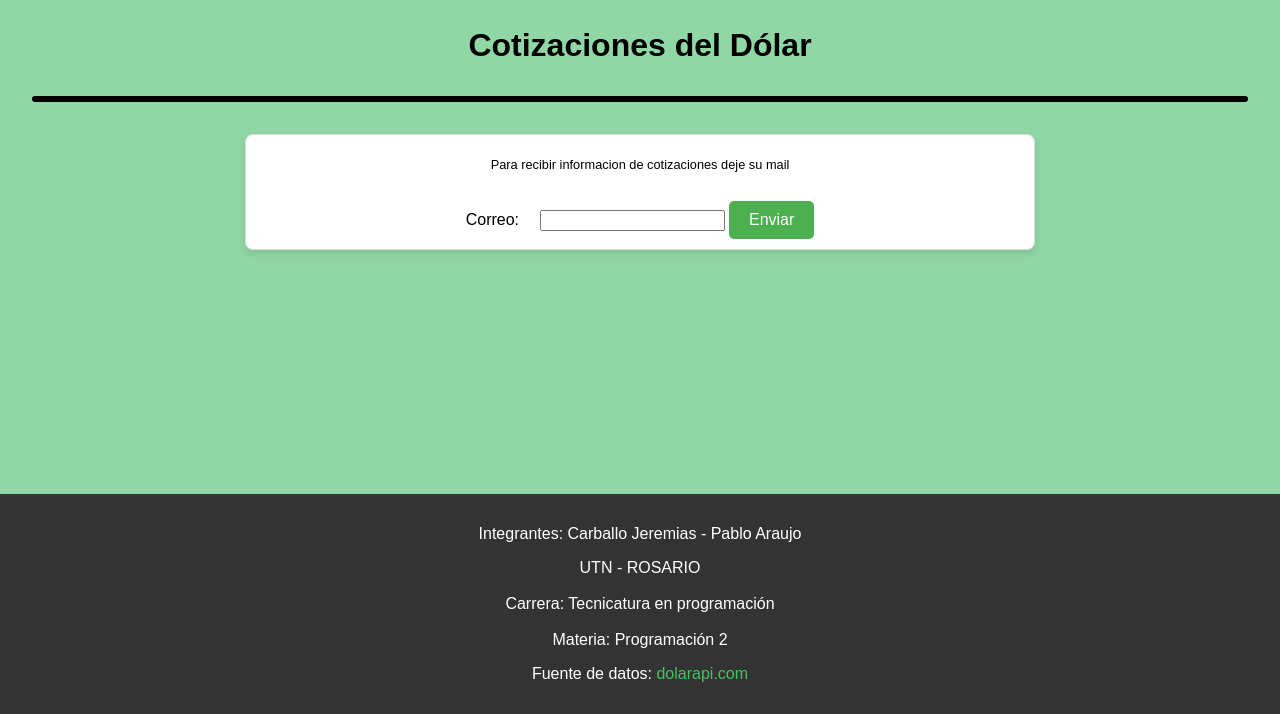
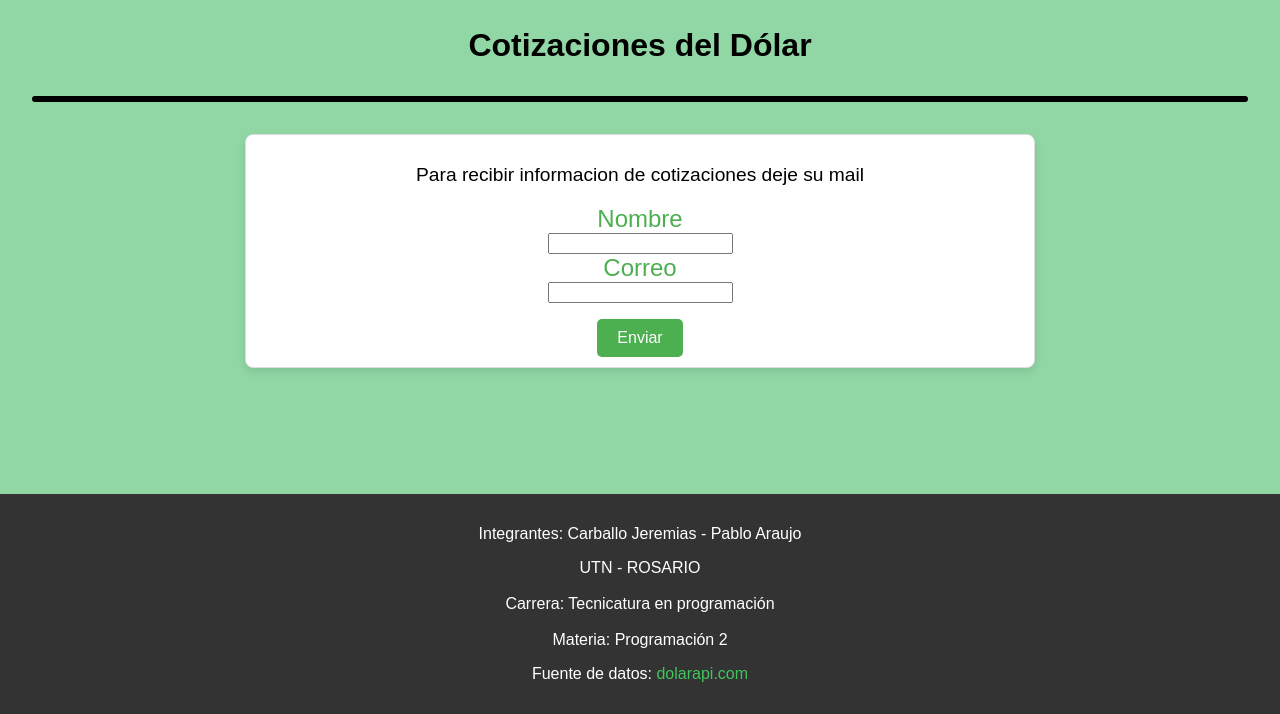
Before and after one commit to jeremiascarballo/tpIntegrado2C, a Flask app: page / in a window 1280 px wide. Shown: the part 86-800 px from the top of the page. Run offline with Flask 3, Linux system fonts and the light colour scheme; data that the repository does not hold is empty.

Commit message:
agregacion de mail con emailjs

```diff
--- a/pruebaApp/app.py
+++ b/pruebaApp/app.py
@@ -1,5 +1,5 @@
 from flask import Flask, render_template, jsonify, request
-import requests
+import requests, json
 from datetime import datetime
 from dateutil import parser
 from dolar import Casa
@@ -69,5 +69,71 @@ def historico():
 def datos_cotizacion_historico():
     return jsonify(data_historico_completo)
 
+@app.route('/usuario', methods=['POST'])
+def mail():
+    name_user = request.form.get('nombre_usuario')
+    mail_user = request.form.get('mail')
+
+    url = "https://dolarapi.com/v1/dolares"
+    response = requests.get(url)
+
+    if response.status_code == 200:
+        datos = response.json()
+        body = (
+             f'Hola! {name_user}, estas son las cotizaciones en su última actualización:\n\n')
+        Dolar = None
+        for item in datos:
+            fecha_original = "2024-11-15T15:05:00.000Z"
+            fecha_formateada = datetime.strptime(fecha_original, '%Y-%m-%dT%H:%M:%S.%fZ').strftime('%Y/%m/%d %H:%M')
+            Dolar = Casa(
+                nombre_dolar=item.get('moneda'),
+                nombre=item.get('nombre'),
+                compra=item.get('compra'),
+                venta=item.get('venta'),
+                fecha=fecha_formateada
+            )
+            body += (
+
+                f'Nombre: {Dolar.mostrar_nombre()}\n'
+                f'Compra: {Dolar.mostrar_compra()}\n'
+                f'Venta: {Dolar.mostrar_venta()}\n'
+                f'Fecha: {Dolar.mostrar_fecha()}\n\n'
+            )
+
+        data_mail = {
+            'service_id': 'service_zg20zgo',
+            'template_id': 'cotizacion',
+            'user_id': 'TJvm6_Vmduhh7oBpA',
+            'accessToken': 'PKmB7KvFf1Bt3XOxeNnUW',
+            'template_params': {
+                'user_mail': mail_user,
+                'from_name': 'CotizacionesUtn',
+                'to_name': name_user,
+                'message': body
+            }
+        }
+
+        headers = {
+            'Content-Type': 'application/json',
+            'user-agent': 'mozilla/5.0 (Windows NT 10.0; Win64; x64) AppleWebKit/537.36 (KHTML, like Gecko) Chrome/87.0.4280.88 Safari/537.36',
+            'Accept': 'application/json, text/javascript, */*; q=0.01',
+            'Accept-language': 'en-US,en;q=0.9',
+            'Origin': 'https://127.0.0.1:5000/',
+            'Referer': 'https://127.0.0.1:5000/'
+        }
+
+        try:
+            response = requests.post(
+                'https://api.emailjs.com/api/v1.0/email/send',
+                data=json.dumps(data_mail),
+                headers=headers
+            )
+            response.raise_for_status()
+            print('Su mail ha sido enviado!')
+            return "Correo enviado con éxito", 200
+        except requests.exceptions.RequestException as e:
+            print(f'Error al enviar el correo: {e}')
+            return f"Error al enviar el correo: {e}", 500
+
 if __name__ == '__main__':
     app.run(debug=True)
--- a/pruebaApp/static/styles.css
+++ b/pruebaApp/static/styles.css
@@ -124,7 +124,7 @@ h3{
 
 .formulario label {
     font-size: 1rem;
-    margin-right: 1rem;
+    margin: 1rem;
 }
 
 .formulario select {
@@ -149,6 +149,44 @@ h3{
 
 .formulario button:hover {
     background-color: #45a049;
+}
+.formulario input{
+    margin: 0.5rem;
+}
+
+/* index.html*/
+.formulario-mail{
+    margin: 2rem auto;
+    text-align: center;
+    width: 60%;
+    padding: 10px;
+    border-collapse: collapse;
+    border: solid 0.1rem #ddd;
+    border-radius: 8px;
+    background-color: #fff;
+    box-shadow: 0 4px 8px rgba(0, 0, 0, 0.1);
+}
+.formulario-mail button {
+    padding: 10px 20px;
+    background-color: #4CAF50;
+    color: white;
+    font-size: 1rem;
+    border: none;
+    border-radius: 5px;
+    cursor: pointer;
+    margin-top: 1rem;
+    transition: background-color 0.3s ease;
+}
+.formulario-mail button:hover {
+    background-color: #45a049;
+}
+.formulario-mail p{
+    font-size: 1.2rem;
+}
+.formulario-mail label{
+    font-size: 1.5rem;
+    margin: 0.5rem;
+    color:#4CAF50;
 }
 
 /*Tabla y paginacion*/
--- a/pruebaApp/templates/index.html
+++ b/pruebaApp/templates/index.html
@@ -19,11 +19,17 @@
         <div id="cotizaciones" class="cotizaciones">
 
         </div>
-        <div class="formulario">
+        <div class="formulario-mail">
                 <p>Para recibir informacion de cotizaciones deje su mail</p>
                 <form action="/usuario" method="POST">
-                <label for="mail">Correo:</label>
+                <label for="nombre_usuario">Nombre</label>
+                <br>
+                <input type="text" id="nombre_usuario" name="nombre_usuario" required>
+                <br>
+                <label for="mail">Correo</label>
+                <br>
                 <input type="email" id="mail" name="mail" required>
+                <br>
                 <button type="submit">Enviar</button>
         </div>
     </main>
```
